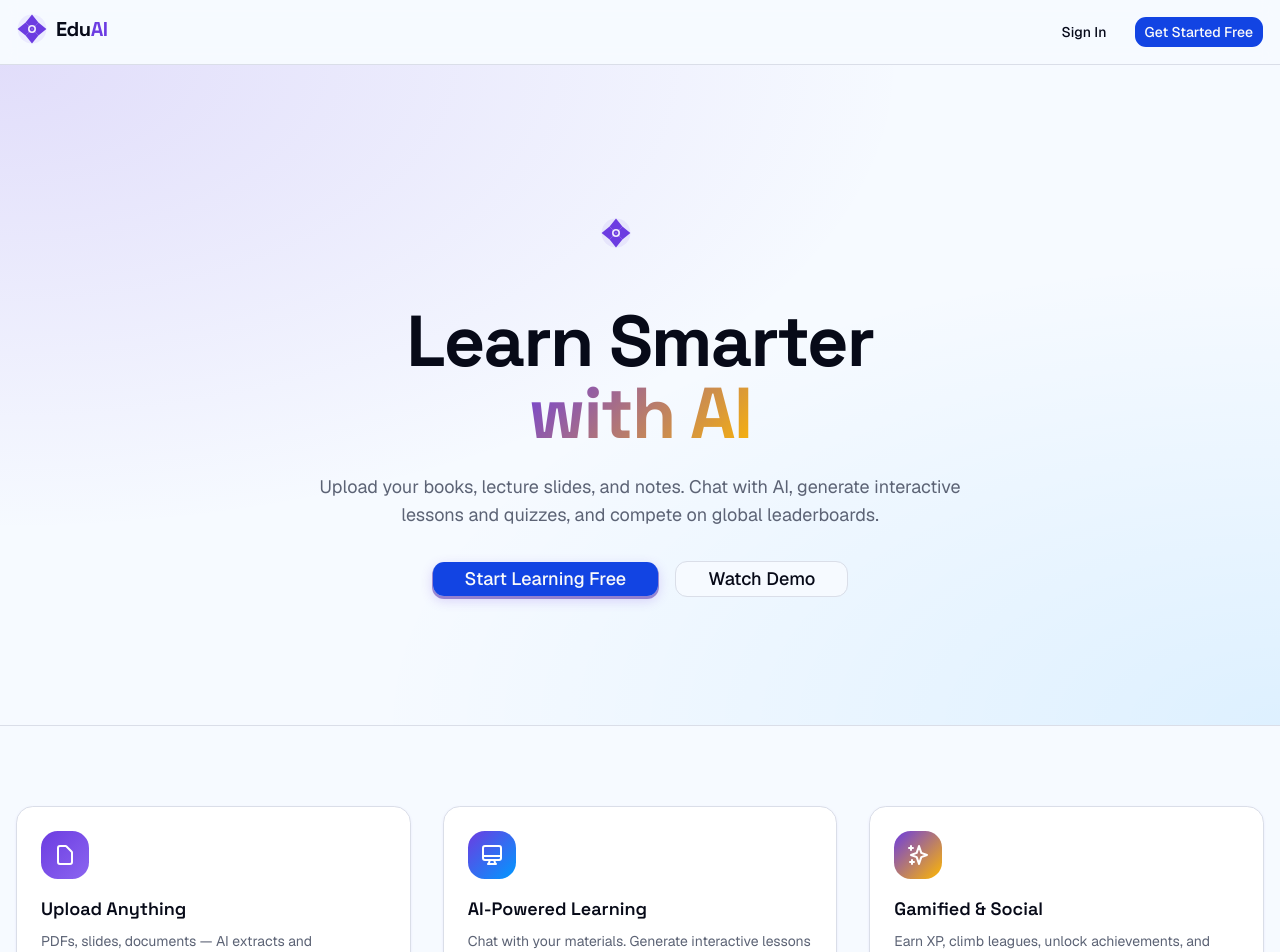
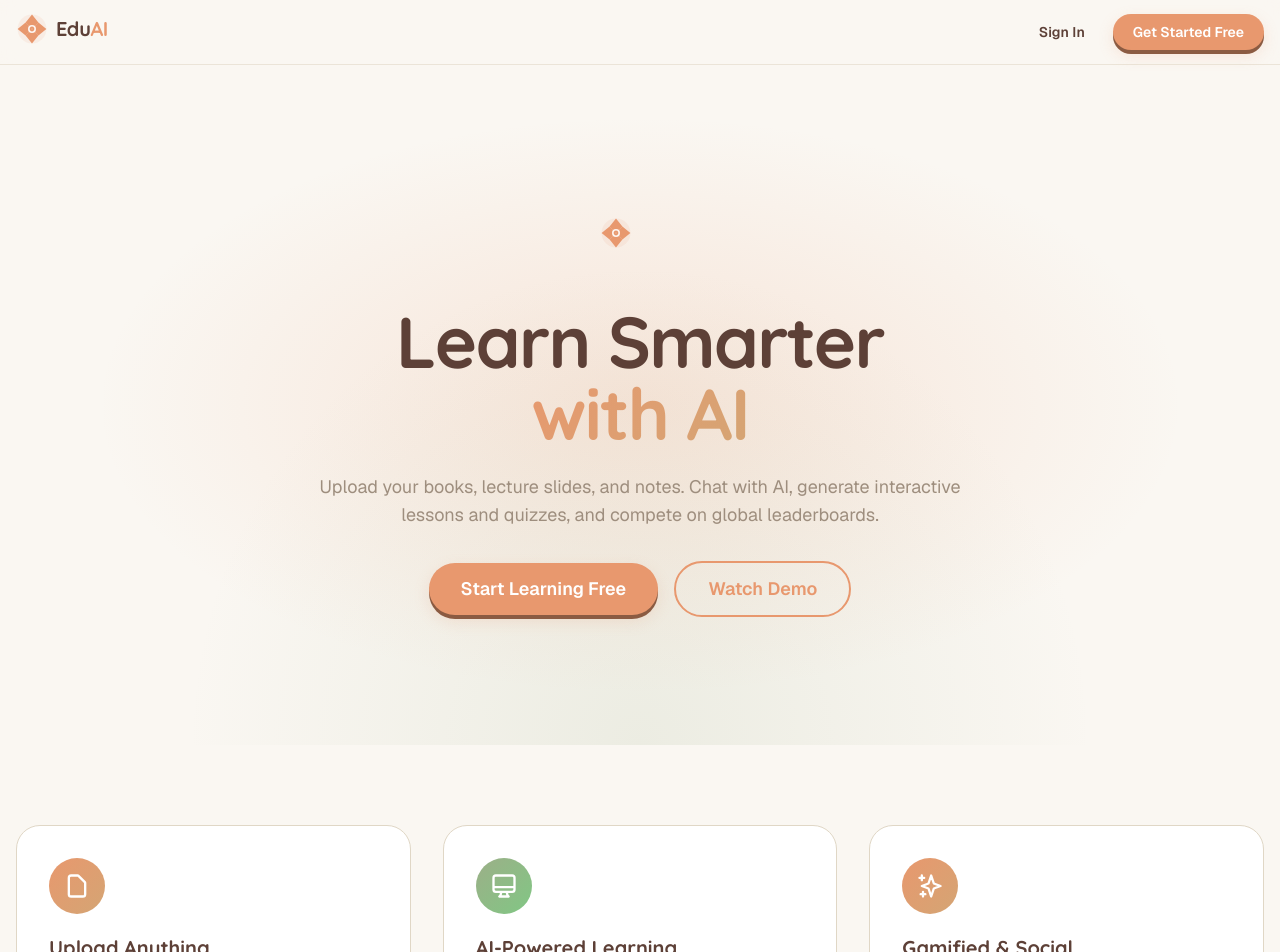
Before and after one commit to SakiburRahmann/AI_Education_Platform, a Next.js app: page / in a window 1280 px wide. Shown: the top 952 px of the page. Built offline with nearby package versions, Linux system fonts and the light colour scheme.

Commit message:
switch to cozy lofi theme

```diff
--- a/src/app/globals.css
+++ b/src/app/globals.css
@@ -9,7 +9,7 @@
   --color-foreground: var(--foreground);
   --font-sans: var(--font-geist-sans);
   --font-mono: var(--font-geist-mono);
-  --font-heading: var(--font-space-grotesk);
+  --font-heading: var(--font-quicksand);
   --color-sidebar-ring: var(--sidebar-ring);
   --color-sidebar-border: var(--sidebar-border);
   --color-sidebar-accent-foreground: var(--sidebar-accent-foreground);
@@ -40,18 +40,16 @@
   --color-card-foreground: var(--card-foreground);
   --color-card: var(--card);
 
-  --color-eduai-primary: #6c3ce1;
-  --color-eduai-primary-light: #8b65f0;
-  --color-eduai-primary-dark: #4a28a8;
-  --color-eduai-secondary: #0099ff;
-  --color-eduai-accent: #ffb800;
-  --color-eduai-success: #00c853;
-  --color-eduai-error: #ff3b5c;
-  --color-eduai-gold: #ffb800;
-  --color-eduai-amber: #f59e0b;
-  --color-eduai-emerald: #00c853;
-  --color-eduai-xp: #8b65f0;
-  --color-eduai-streak: #ff6b35;
+  --color-eduai-coral: #e8986e;
+  --color-eduai-sage: #9caf88;
+  --color-eduai-cream: #faf7f2;
+  --color-eduai-tan: #d4a574;
+  --color-eduai-rose: #e57373;
+  --color-eduai-gold: #d4a574;
+  --color-eduai-amber: #e8875a;
+  --color-eduai-emerald: #81c784;
+  --color-eduai-xp: #d4a574;
+  --color-eduai-streak: #e8875a;
 
   --radius-sm: calc(var(--radius) * 0.6);
   --radius-md: calc(var(--radius) * 0.8);
@@ -63,72 +61,72 @@
 }
 
 :root {
-  --background: oklch(0.985 0.015 270);
-  --foreground: oklch(0.15 0.03 270);
-  --card: oklch(1 0 0);
-  --card-foreground: oklch(0.15 0.03 270);
-  --popover: oklch(1 0 0);
-  --popover-foreground: oklch(0.15 0.03 270);
-  --primary: oklch(0.48 0.243 264.376);
-  --primary-foreground: oklch(0.985 0 0);
-  --secondary: oklch(0.96 0.015 270);
-  --secondary-foreground: oklch(0.2 0.03 270);
-  --muted: oklch(0.96 0.015 270);
-  --muted-foreground: oklch(0.5 0.03 270);
-  --accent: oklch(0.58 0.243 264.376);
-  --accent-foreground: oklch(0.985 0 0);
-  --destructive: oklch(0.62 0.23 20);
-  --border: oklch(0.9 0.015 270);
-  --input: oklch(0.9 0.015 270);
-  --ring: oklch(0.48 0.243 264.376);
-  --chart-1: oklch(0.48 0.243 264.376);
-  --chart-2: oklch(0.58 0.243 264.376);
-  --chart-3: oklch(0.62 0.19 250);
-  --chart-4: oklch(0.78 0.18 80);
-  --chart-5: oklch(0.72 0.22 150);
-  --radius: 0.75rem;
-  --sidebar: oklch(0.97 0.01 270);
-  --sidebar-foreground: oklch(0.15 0.03 270);
-  --sidebar-primary: oklch(0.48 0.243 264.376);
-  --sidebar-primary-foreground: oklch(0.985 0 0);
-  --sidebar-accent: oklch(0.96 0.015 270);
-  --sidebar-accent-foreground: oklch(0.2 0.03 270);
-  --sidebar-border: oklch(0.9 0.015 270);
-  --sidebar-ring: oklch(0.48 0.243 264.376);
+  --background: #faf7f2;
+  --foreground: #5d4037;
+  --card: #ffffff;
+  --card-foreground: #5d4037;
+  --popover: #ffffff;
+  --popover-foreground: #5d4037;
+  --primary: #e8986e;
+  --primary-foreground: #ffffff;
+  --secondary: #f5ede4;
+  --secondary-foreground: #5d4037;
+  --muted: #f5ede4;
+  --muted-foreground: #9e8e7e;
+  --accent: #9caf88;
+  --accent-foreground: #ffffff;
+  --destructive: #e57373;
+  --border: #e0d7c6;
+  --input: #e0d7c6;
+  --ring: #e8986e;
+  --chart-1: #e8986e;
+  --chart-2: #d4a574;
+  --chart-3: #9caf88;
+  --chart-4: #e8875a;
+  --chart-5: #81c784;
+  --radius: 1rem;
+  --sidebar: #f5ede4;
+  --sidebar-foreground: #5d4037;
+  --sidebar-primary: #e8986e;
+  --sidebar-primary-foreground: #ffffff;
+  --sidebar-accent: #ede3d6;
+  --sidebar-accent-foreground: #5d4037;
+  --sidebar-border: #e0d7c6;
+  --sidebar-ring: #e8986e;
 }
 
 .dark {
-  --background: oklch(0.12 0.02 270);
-  --foreground: oklch(0.96 0.01 270);
-  --card: oklch(0.16 0.02 270);
-  --card-foreground: oklch(0.96 0.01 270);
-  --popover: oklch(0.16 0.02 270);
-  --popover-foreground: oklch(0.96 0.01 270);
-  --primary: oklch(0.58 0.243 264.376);
-  --primary-foreground: oklch(0.985 0 0);
-  --secondary: oklch(0.2 0.03 270);
-  --secondary-foreground: oklch(0.96 0.01 270);
-  --muted: oklch(0.2 0.03 270);
-  --muted-foreground: oklch(0.6 0.03 270);
-  --accent: oklch(0.48 0.243 264.376);
-  --accent-foreground: oklch(0.985 0 0);
-  --destructive: oklch(0.62 0.23 20);
-  --border: oklch(1 0 0 / 0.08);
-  --input: oklch(1 0 0 / 0.12);
-  --ring: oklch(0.58 0.243 264.376);
-  --chart-1: oklch(0.58 0.243 264.376);
-  --chart-2: oklch(0.48 0.243 264.376);
-  --chart-3: oklch(0.62 0.19 250);
-  --chart-4: oklch(0.78 0.18 80);
-  --chart-5: oklch(0.72 0.22 150);
-  --sidebar: oklch(0.14 0.02 270);
-  --sidebar-foreground: oklch(0.96 0.01 270);
-  --sidebar-primary: oklch(0.58 0.243 264.376);
-  --sidebar-primary-foreground: oklch(0.985 0 0);
-  --sidebar-accent: oklch(0.2 0.03 270);
-  --sidebar-accent-foreground: oklch(0.96 0.01 270);
-  --sidebar-border: oklch(1 0 0 / 0.08);
-  --sidebar-ring: oklch(0.58 0.243 264.376);
+  --background: #2c2416;
+  --foreground: #f5ede4;
+  --card: #3d3222;
+  --card-foreground: #f5ede4;
+  --popover: #3d3222;
+  --popover-foreground: #f5ede4;
+  --primary: #e8986e;
+  --primary-foreground: #ffffff;
+  --secondary: #4a3d2c;
+  --secondary-foreground: #f5ede4;
+  --muted: #4a3d2c;
+  --muted-foreground: #b5a694;
+  --accent: #7a9366;
+  --accent-foreground: #ffffff;
+  --destructive: #c75b5b;
+  --border: #5a4c3a;
+  --input: #5a4c3a;
+  --ring: #e8986e;
+  --chart-1: #e8986e;
+  --chart-2: #d4a574;
+  --chart-3: #7a9366;
+  --chart-4: #e8875a;
+  --chart-5: #81c784;
+  --sidebar: #2c2416;
+  --sidebar-foreground: #f5ede4;
+  --sidebar-primary: #e8986e;
+  --sidebar-primary-foreground: #ffffff;
+  --sidebar-accent: #3d3222;
+  --sidebar-accent-foreground: #f5ede4;
+  --sidebar-border: #5a4c3a;
+  --sidebar-ring: #e8986e;
 }
 
 @layer base {
@@ -143,65 +141,56 @@
   }
 }
 
-@utility bg-gradient-brand {
-  background-image: linear-gradient(135deg, #6c3ce1, #8b65f0);
+@utility btn-cozy {
+  border-radius: 9999px;
+  background-color: var(--primary);
+  color: var(--primary-foreground);
+  font-weight: 600;
+  box-shadow: 0 4px 0 color-mix(in srgb, var(--primary) 60%, #000), 0 6px 16px color-mix(in srgb, var(--primary) 20%, transparent);
+  transition: all 0.12s;
+}
+  .btn-cozy:hover {
+    transform: translateY(-2px);
+    box-shadow: 0 6px 0 color-mix(in srgb, var(--primary) 60%, #000), 0 8px 24px color-mix(in srgb, var(--primary) 25%, transparent);
+  }
+  .btn-cozy:active {
+    transform: translateY(2px);
+    box-shadow: 0 2px 0 color-mix(in srgb, var(--primary) 60%, #000);
+  }
+
+@utility btn-cozy-outline {
+  border-radius: 9999px;
+  border: 2px solid var(--primary);
+  color: var(--primary);
+  font-weight: 600;
+  transition: all 0.12s;
+}
+  .btn-cozy-outline:hover {
+    background-color: color-mix(in srgb, var(--primary) 10%, transparent);
+  }
+
+@utility card-cozy {
+  border-radius: 1.5rem;
+  border: 1px solid var(--border);
+  background-color: var(--card);
+  transition: box-shadow 0.2s, transform 0.2s;
+}
+  .card-cozy:hover {
+    box-shadow: 0 8px 24px color-mix(in srgb, var(--primary) 10%, transparent);
+    transform: translateY(-2px);
+  }
+
+@utility bg-gradient-cozy {
+  background-image: linear-gradient(135deg, #e8986e, #d4a574);
 }
 
-@utility bg-gradient-warm {
-  background-image: linear-gradient(135deg, #6c3ce1, #ffb800);
+@utility bg-gradient-cozy-green {
+  background-image: linear-gradient(135deg, #9caf88, #81c784);
 }
 
-@utility bg-gradient-cool {
-  background-image: linear-gradient(135deg, #6c3ce1, #0099ff);
-}
-
-@utility text-gradient-brand {
-  background-image: linear-gradient(135deg, #6c3ce1, #8b65f0);
+@utility text-gradient-cozy {
+  background-image: linear-gradient(135deg, #e8986e, #d4a574);
   -webkit-background-clip: text;
   -webkit-text-fill-color: transparent;
   background-clip: text;
 }
-
-@utility text-gradient-warm {
-  background-image: linear-gradient(135deg, #6c3ce1, #ffb800);
-  -webkit-background-clip: text;
-  -webkit-text-fill-color: transparent;
-  background-clip: text;
-}
-
-@utility glow-brand {
-  box-shadow: 0 0 20px color-mix(in oklch, #6c3ce1 30%, transparent), 0 0 60px color-mix(in oklch, #6c3ce1 10%, transparent);
-}
-
-@utility glow-accent {
-  box-shadow: 0 0 20px color-mix(in oklch, #ffb800 30%, transparent), 0 0 60px color-mix(in oklch, #ffb800 10%, transparent);
-}
-
-@utility card-brand {
-  border-radius: var(--radius-xl);
-  border: 1px solid var(--border);
-  background-color: var(--card);
-  box-shadow: 0 1px 3px color-mix(in oklch, #6c3ce1 8%, transparent);
-  transition: box-shadow 0.2s, transform 0.2s;
-}
-  .card-brand:hover {
-    box-shadow: 0 4px 12px color-mix(in oklch, #6c3ce1 12%, transparent);
-    transform: translateY(-1px);
-  }
-
-@utility btn-brand {
-  border-radius: var(--radius-lg);
-  background-color: var(--primary);
-  color: var(--primary-foreground);
-  font-weight: 600;
-  box-shadow: 0 2px 0 color-mix(in oklch, #4a28a8 50%, transparent), 0 4px 12px color-mix(in oklch, #6c3ce1 20%, transparent);
-  transition: all 0.15s;
-}
-  .btn-brand:hover {
-    transform: translateY(-1px);
-    box-shadow: 0 3px 0 color-mix(in oklch, #4a28a8 50%, transparent), 0 6px 20px color-mix(in oklch, #6c3ce1 25%, transparent);
-  }
-  .btn-brand:active {
-    transform: translateY(0);
-    box-shadow: 0 1px 0 color-mix(in oklch, #4a28a8 50%, transparent);
-  }
--- a/src/app/layout.tsx
+++ b/src/app/layout.tsx
@@ -1,5 +1,5 @@
 import type { Metadata } from "next";
-import { Geist, Geist_Mono, Space_Grotesk } from "next/font/google";
+import { Geist, Geist_Mono, Quicksand } from "next/font/google";
 import "./globals.css";
 import { Toaster } from "@/components/ui/sonner";
 import { ThemeProvider } from "@/components/theme-provider";
@@ -14,8 +14,8 @@ const geistMono = Geist_Mono({
   subsets: ["latin"],
 });
 
-const spaceGrotesk = Space_Grotesk({
-  variable: "--font-space-grotesk",
+const quicksand = Quicksand({
+  variable: "--font-quicksand",
   subsets: ["latin"],
 });
 
@@ -33,7 +33,7 @@ export default function RootLayout({
   return (
     <html
       lang="en"
-      className={`${geistSans.variable} ${geistMono.variable} ${spaceGrotesk.variable} h-full antialiased`}
+      className={`${geistSans.variable} ${geistMono.variable} ${quicksand.variable} h-full antialiased`}
       suppressHydrationWarning
     >
       <body className="min-h-full flex flex-col">
--- a/src/app/page.tsx
+++ b/src/app/page.tsx
@@ -1,21 +1,26 @@
 import Link from "next/link";
-import { Button } from "@/components/ui/button";
 import { NexoLogo } from "@/components/ui/nexo-logo";
 
 export default function LandingPage() {
   return (
     <div className="flex flex-col min-h-screen">
-      <header className="sticky top-0 z-50 border-b bg-background/80 backdrop-blur-sm">
+      <header className="sticky top-0 z-50 border-b border-border/60 bg-background/80 backdrop-blur-sm">
         <div className="container mx-auto flex h-16 items-center justify-between px-4">
           <Link href="/">
             <NexoLogo showText />
           </Link>
-          <nav className="flex items-center gap-4">
-            <Link href="/auth">
-              <Button variant="ghost">Sign In</Button>
+          <nav className="flex items-center gap-3">
+            <Link
+              href="/auth"
+              className="rounded-full px-4 py-2 text-sm font-semibold text-foreground transition-colors hover:bg-muted"
+            >
+              Sign In
             </Link>
-            <Link href="/auth">
-              <Button>Get Started Free</Button>
+            <Link
+              href="/auth"
+              className="btn-cozy inline-block px-5 py-2 text-sm"
+            >
+              Get Started Free
             </Link>
           </nav>
         </div>
@@ -23,68 +28,69 @@ export default function LandingPage() {
 
       <main className="flex-1">
         <section className="relative overflow-hidden py-24 md:py-32">
-          <div className="absolute inset-0 bg-[radial-gradient(ellipse_at_top_left,#6c3ce1_0%,transparent_50%)] opacity-15" />
-          <div className="absolute inset-0 bg-[radial-gradient(ellipse_at_bottom_right,#0099ff_0%,transparent_50%)] opacity-10" />
+          <div className="absolute inset-0 bg-[radial-gradient(ellipse_at_center,#e8986e_0%,transparent_60%)] opacity-20" />
+          <div className="absolute inset-0 bg-[radial-gradient(ellipse_at_bottom,#9caf88_0%,transparent_50%)] opacity-15" />
           <div className="container mx-auto px-4 text-center relative">
             <div className="mb-8 flex justify-center">
               <NexoLogo className="h-16 w-16 md:h-20 md:w-20" />
             </div>
-            <h1 className="font-heading text-4xl font-bold tracking-tight sm:text-6xl md:text-7xl">
+            <h1 className="font-heading text-4xl font-bold tracking-tight sm:text-6xl md:text-7xl text-foreground">
               Learn Smarter
               <br />
-              <span className="text-gradient-warm">with AI</span>
+              <span className="text-gradient-cozy">with AI</span>
             </h1>
             <p className="mx-auto mt-6 max-w-2xl text-lg text-muted-foreground">
               Upload your books, lecture slides, and notes. Chat with AI, generate interactive lessons and quizzes, and compete on global leaderboards.
             </p>
             <div className="mt-8 flex flex-wrap items-center justify-center gap-4">
               <Link href="/auth">
-                <Button size="lg" className="btn-brand text-lg px-8">
+                <span className="btn-cozy inline-block px-8 py-3 text-lg">
                   Start Learning Free
-                </Button>
+                </span>
               </Link>
-              <Link href="/auth">
-                <Button size="lg" variant="outline" className="text-lg px-8">
-                  Watch Demo
-                </Button>
+              <Link
+                href="/auth"
+                className="btn-cozy-outline inline-block px-8 py-3 text-lg"
+              >
+                Watch Demo
               </Link>
             </div>
           </div>
         </section>
 
-        <section className="border-t py-20">
+        <section className="py-20">
           <div className="container mx-auto px-4">
             <div className="grid gap-8 md:grid-cols-3">
-              <div className="card-brand p-6">
-                <div className="mb-4 flex h-12 w-12 items-center justify-center rounded-xl bg-gradient-brand text-white text-xl">
-                  <svg className="h-6 w-6" fill="none" stroke="currentColor" viewBox="0 0 24 24">
+              <div className="card-cozy p-8">
+                <div className="mb-5 flex h-14 w-14 items-center justify-center rounded-2xl bg-gradient-cozy text-white text-xl">
+                  <svg className="h-7 w-7" fill="none" stroke="currentColor" viewBox="0 0 24 24">
                     <path strokeLinecap="round" strokeLinejoin="round" strokeWidth={2} d="M7 21h10a2 2 0 002-2V9.414a1 1 0 00-.293-.707l-5.414-5.414A1 1 0 0012.586 3H7a2 2 0 00-2 2v14a2 2 0 002 2z" />
                   </svg>
                 </div>
-                <h3 className="mb-2 text-lg font-heading font-semibold">Upload Anything</h3>
-                <p className="text-sm text-muted-foreground">
+                <h3 className="mb-2 text-xl font-heading font-bold">Upload Anything</h3>
+                <p className="text-base text-muted-foreground leading-relaxed">
                   PDFs, slides, documents — AI extracts and understands your materials instantly.
                 </p>
               </div>
-              <div className="card-brand p-6">
-                <div className="mb-4 flex h-12 w-12 items-center justify-center rounded-xl bg-gradient-cool text-white text-xl">
-                  <svg className="h-6 w-6" fill="none" stroke="currentColor" viewBox="0 0 24 24">
+              <div className="card-cozy p-8">
+                <div className="mb-5 flex h-14 w-14 items-center justify-center rounded-2xl bg-gradient-cozy-green text-white text-xl">
+                  <svg className="h-7 w-7" fill="none" stroke="currentColor" viewBox="0 0 24 24">
                     <path strokeLinecap="round" strokeLinejoin="round" strokeWidth={2} d="M9.75 17L9 20l-1 1h8l-1-1-.75-3M3 13h18M5 17h14a2 2 0 002-2V5a2 2 0 00-2-2H5a2 2 0 00-2 2v10a2 2 0 002 2z" />
                   </svg>
                 </div>
-                <h3 className="mb-2 text-lg font-heading font-semibold">AI-Powered Learning</h3>
-                <p className="text-sm text-muted-foreground">
+                <h3 className="mb-2 text-xl font-heading font-bold">AI-Powered Learning</h3>
+                <p className="text-base text-muted-foreground leading-relaxed">
                   Chat with your materials. Generate interactive lessons and quizzes on demand.
                 </p>
               </div>
-              <div className="card-brand p-6">
-                <div className="mb-4 flex h-12 w-12 items-center justify-center rounded-xl bg-gradient-warm text-white text-xl">
-                  <svg className="h-6 w-6" fill="none" stroke="currentColor" viewBox="0 0 24 24">
+              <div className="card-cozy p-8">
+                <div className="mb-5 flex h-14 w-14 items-center justify-center rounded-2xl bg-gradient-cozy text-white text-xl">
+                  <svg className="h-7 w-7" fill="none" stroke="currentColor" viewBox="0 0 24 24">
                     <path strokeLinecap="round" strokeLinejoin="round" strokeWidth={2} d="M5 3v4M3 5h4M6 17v4m-2-2h4m5-16l2.286 6.857L21 12l-5.714 2.143L13 21l-2.286-6.857L5 12l5.714-2.143L13 3z" />
                   </svg>
                 </div>
-                <h3 className="mb-2 text-lg font-heading font-semibold">Gamified & Social</h3>
-                <p className="text-sm text-muted-foreground">
+                <h3 className="mb-2 text-xl font-heading font-bold">Gamified & Social</h3>
+                <p className="text-base text-muted-foreground leading-relaxed">
                   Earn XP, climb leagues, unlock achievements, and share knowledge with the community.
                 </p>
               </div>
@@ -92,7 +98,7 @@ export default function LandingPage() {
           </div>
         </section>
 
-        <section className="border-t py-20 bg-muted/30">
+        <section className="py-20 bg-muted">
           <div className="container mx-auto px-4 text-center">
             <h2 className="font-heading text-3xl font-bold mb-12">How It Works</h2>
             <div className="grid gap-8 md:grid-cols-4 text-center">
@@ -102,11 +108,11 @@ export default function LandingPage() {
                 { step: "3", title: "Practice", desc: "Take AI-generated quizzes" },
                 { step: "4", title: "Compete", desc: "Earn XP & climb leagues" },
               ].map((item) => (
-                <div key={item.step} className="card-brand p-6">
-                  <div className="mx-auto mb-3 flex h-12 w-12 items-center justify-center rounded-full bg-gradient-brand text-primary-foreground text-lg font-bold">
+                <div key={item.step} className="card-cozy p-6">
+                  <div className="mx-auto mb-4 flex h-14 w-14 items-center justify-center rounded-full bg-gradient-cozy text-white text-xl font-bold">
                     {item.step}
                   </div>
-                  <h3 className="font-heading font-semibold mb-1">{item.title}</h3>
+                  <h3 className="font-heading font-bold text-lg mb-1">{item.title}</h3>
                   <p className="text-sm text-muted-foreground">{item.desc}</p>
                 </div>
               ))}
@@ -114,26 +120,26 @@ export default function LandingPage() {
           </div>
         </section>
 
-        <section className="border-t py-20">
+        <section className="py-20">
           <div className="container mx-auto px-4 text-center">
             <div className="mx-auto max-w-2xl">
               <div className="mb-6 flex justify-center">
-                <NexoLogo className="h-12 w-12" />
+                <NexoLogo className="h-14 w-14" />
               </div>
               <h2 className="font-heading text-3xl font-bold mb-4">Ready to learn smarter?</h2>
-              <p className="text-muted-foreground mb-8">
+              <p className="text-muted-foreground mb-8 text-lg">
                 Join thousands of learners using AI to accelerate their education.
               </p>
               <Link href="/auth">
-                <Button size="lg" className="btn-brand text-lg px-10">
+                <span className="btn-cozy inline-block px-10 py-3 text-lg">
                   Get Started Free
-                </Button>
+                </span>
               </Link>
             </div>
           </div>
         </section>
 
-        <footer className="border-t py-8 bg-muted/30">
+        <footer className="border-t border-border/60 py-8 bg-muted">
           <div className="container mx-auto px-4 text-center text-sm text-muted-foreground">
             &copy; {new Date().getFullYear()} EduAI. Built with Next.js & Supabase.
           </div>
--- a/src/components/ui/nexo-logo.tsx
+++ b/src/components/ui/nexo-logo.tsx
@@ -26,7 +26,7 @@ export function NexoLogo({
         aria-label="EduAI logo"
         {...props}
       >
-        <circle cx="20" cy="20" r="18" fill="#6c3ce1" opacity="0.08" />
+        <circle cx="20" cy="20" r="18" fill="#e8986e" opacity="0.1" />
         <path
           d="M20 2L28 12L38 20L28 28L20 38L12 28L2 20L12 12Z"
           fill="url(#logoGradient)"
@@ -37,7 +37,7 @@ export function NexoLogo({
           d="M12 12L28 28M28 12L12 28"
           stroke="white"
           strokeWidth="0.75"
-          opacity={0.3}
+          opacity={0.2}
         />
         <defs>
           <linearGradient
@@ -47,8 +47,8 @@ export function NexoLogo({
             x2="38"
             y2="38"
           >
-            <stop offset="0%" stopColor="#6c3ce1" />
-            <stop offset="100%" stopColor="#8b65f0" />
+            <stop offset="0%" stopColor="#e8986e" />
+            <stop offset="100%" stopColor="#d4a574" />
           </linearGradient>
         </defs>
       </svg>
@@ -56,7 +56,7 @@ export function NexoLogo({
         <span
           className={`font-heading font-bold tracking-tight ${textSizes[textSize]}`}
         >
-          Edu<span className="text-[#6c3ce1]">AI</span>
+          Edu<span className="text-[#e8986e]">AI</span>
         </span>
       )}
     </div>
```
Also changed, not shown: src/app/auth/page.tsx (+6 -6 lines), src/app/dashboard/layout.tsx (+4 -4 lines), src/app/dashboard/page.tsx (+13 -12 lines).
